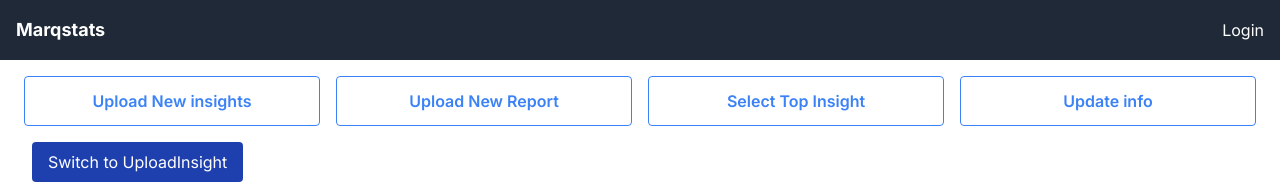
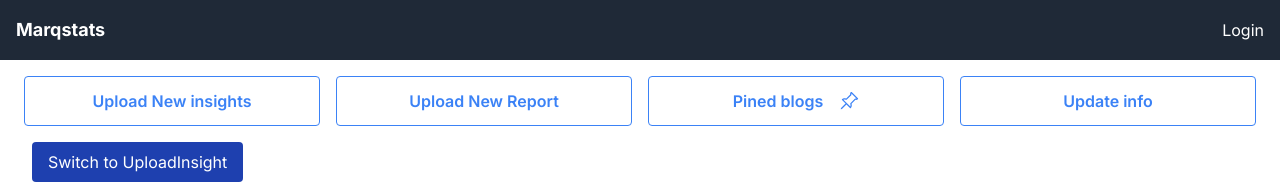
Before and after one commit to SidhartGautam25/marqAdminFrontend, a Next.js app: page / in a window 1280 px wide. Shown: the top 184 px of the page. Built offline with nearby package versions, Linux system fonts and the light colour scheme; no server answers.

Commit message:
pinded table content

```diff
--- a/app/comp/righthero/RightHero.tsx
+++ b/app/comp/righthero/RightHero.tsx
@@ -7,7 +7,7 @@
 // import LeftHero from "../lefthero/LeftHero";
 import Uploadrd from "../uploadrd/Uploadrd";
 import Uploadinsight from "../uploadinsight/Uploadinsight";
-
+import { BsPinAngle } from "react-icons/bs";
 interface ChildComponentProps {
   reports: Record<string, any>[];
 }
@@ -38,9 +38,11 @@
           </Link>
           <Link
             href="/"
-            className="btn-blue mx-2 w-1/2 font-semibold flex justify-center border-[1px] rounded border-blue-500 p-3 hover:bg-blue-500 text-blue-500 hover:text-white hover:font-bold"
+            className="gap-4 items-center btn-blue mx-2 w-1/2 font-semibold flex justify-center border-[1px] rounded border-blue-500 p-3 hover:bg-blue-500 text-blue-500 hover:text-white hover:font-bold"
           >
-            <button>Select Top Insight</button>
+            <button>Pined blogs</button>
+            <BsPinAngle className="text-xl"/>
+
           </Link>
           <Link
             href="/info"
@@ -63,7 +65,6 @@
         <div>
           {showComponent === "Uploadrd" ? <Uploadrd /> : <Uploadinsight />}
         </div>
-
       </div>
 
       {/* <div className=" min-h-[40rem] rounded-lg m-2 flex-[3]">
--- a/app/comp/uploadinsight/Uploadinsight.tsx
+++ b/app/comp/uploadinsight/Uploadinsight.tsx
@@ -1,6 +1,7 @@
 // components/InsightTable.tsx
 import React, { useState } from "react";
-
+import { RxDrawingPin } from "react-icons/rx";
+import { RxDrawingPinFilled } from "react-icons/rx";
 interface Insight {
   id: number;
   title: string;
@@ -31,7 +32,7 @@
 
 export default function Uploadinsight() {
   const [insights, setInsights] = useState<Insight[]>(initialInsights);
-
+  const [pined, setPined] = useState<number>();
   const handleDelete = (id: number) => {
     const isConfirmed = confirm(
       "Are you sure you want to delete this insight?"
@@ -40,6 +41,9 @@
       setInsights(insights.filter((insight) => insight.id !== id));
     }
   };
+  const setpin = (id: number) => {
+     setPined(id);
+ };
 
   return (
     <div className="overflow-x-auto m-5">
@@ -53,6 +57,7 @@
             <th className="w-2/12 px-4 py-2 border">Sub-Industry</th>
             <th className="w-2/12 px-4 py-2 border">Upload Date</th>
             <th className="w-1/12 px-4 py-2 border">Delete</th>
+            <th className="w-1/12 px-4 py-2 border">Pin</th>
           </tr>
         </thead>
         <tbody>
@@ -74,6 +79,14 @@
                   Delete
                 </button>
               </td>
+              <td className="border px-4 py-2 text-center">
+                <button
+                  className="bg-red-400 text-black border border-black px-2 py-1"
+                  onClick={() => setpin(insight.id)}
+                >
+                  {pined===insight.id?<RxDrawingPinFilled />:<RxDrawingPin/>}
+                </button>
+              </td>
             </tr>
           ))}
         </tbody>
--- a/app/comp/uploadrd/Uploadrd.tsx
+++ b/app/comp/uploadrd/Uploadrd.tsx
@@ -1,6 +1,7 @@
 import React, { useEffect, useState } from "react";
 import axios from "axios";
-
+import { RxDrawingPin } from "react-icons/rx";
+import { RxDrawingPinFilled } from "react-icons/rx";
 interface Report {
   id: number;
   title: string;
@@ -28,6 +29,8 @@
 
 export default function Uploadrd() {
   const [reports, setReports] = useState<Report[]>(initialReports);
+
+  // const [pined2, setPined2] = useState<boolean>(false);
   const dev_url = "http://localhost:8800";
   const prod_url = "https://admin-backend-1-ekoa.onrender.com";
   const [len, setLen] = useState<Number>(0);
@@ -80,6 +83,7 @@
             <th className="w-2/12 px-4 py-2 border">Sub-Industry</th>
             <th className="w-2/12 px-4 py-2 border">Upload Date</th>
             <th className="w-1/12 px-4 py-2 border">Delete</th>
+
           </tr>
         </thead>
         <tbody>
--- a/package.json
+++ b/package.json
@@ -20,6 +20,7 @@
     "react": "^18",
     "react-calendar": "^5.0.0",
     "react-dom": "^18",
+    "react-icons": "^5.2.1",
     "react-infinite-scroll-component": "^6.1.0",
     "react-toastify": "^10.0.5"
   },
```
Also changed, not shown: 1 other file (tests, documents, lock files or other folders).
